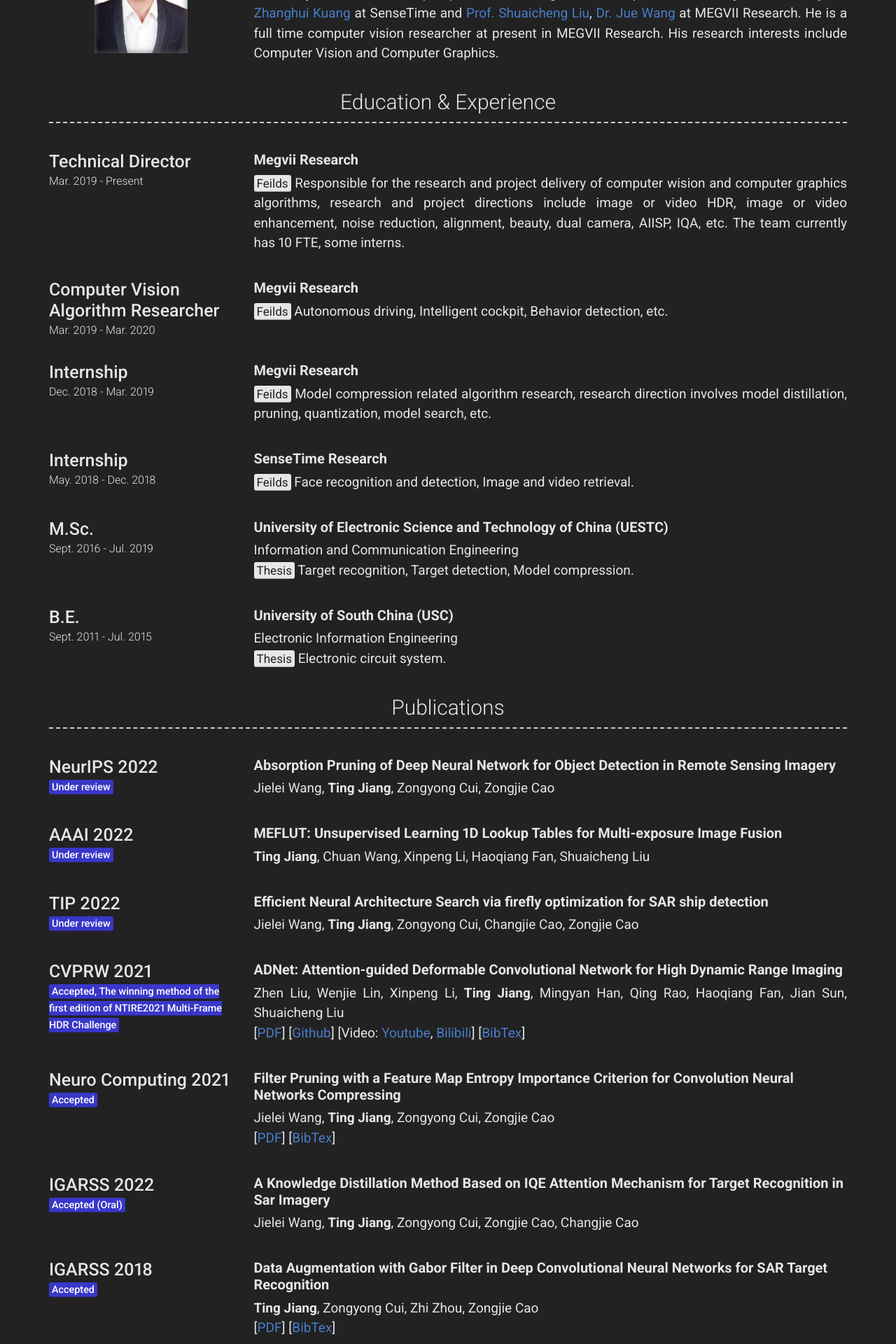
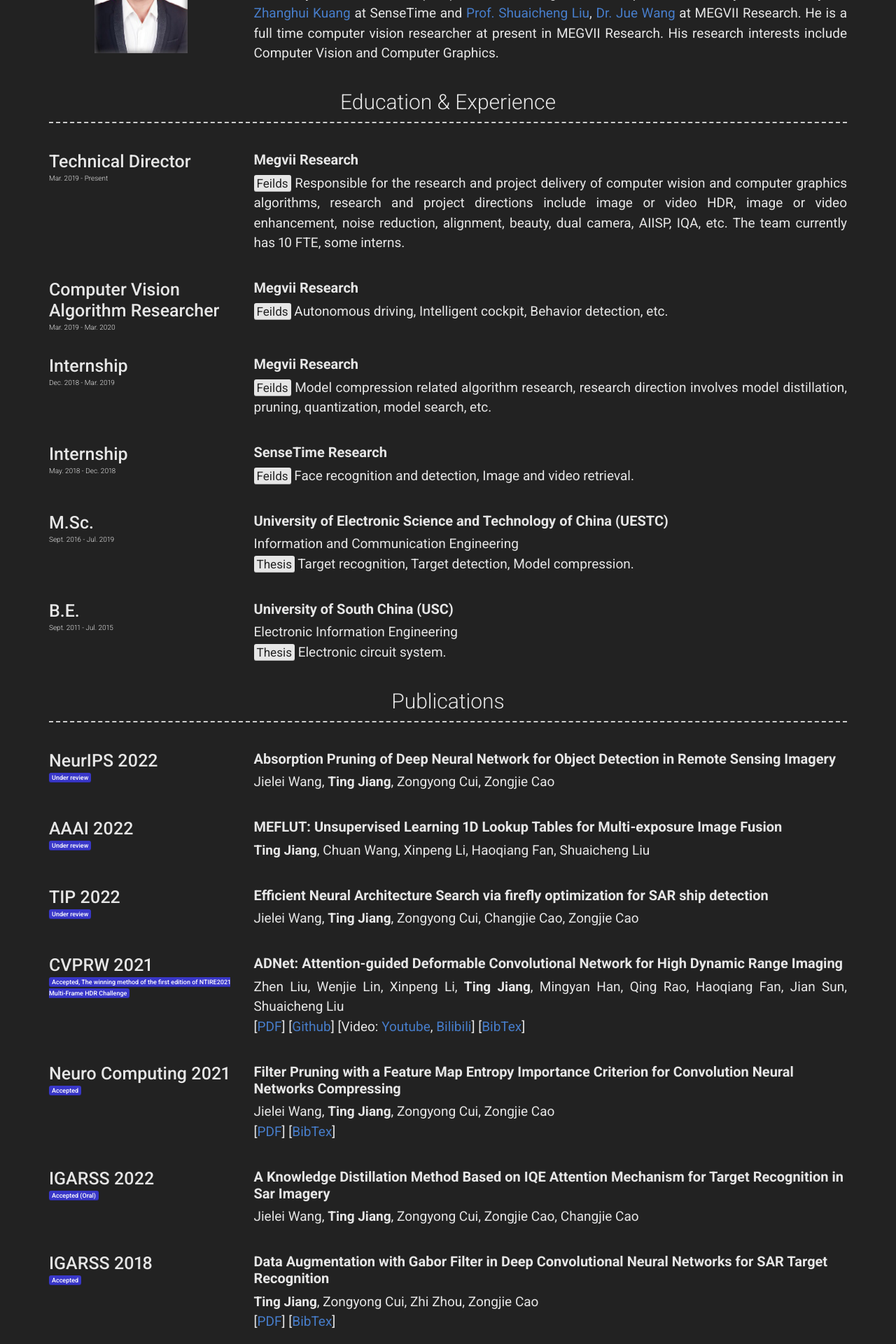
Before and after one commit to Hedlen/Hedlen.github.io, a Jekyll site: the page built from index.md, in a window 1280 px wide. Shown: the part 411-2331 px from the top of the page at 70% size. Built offline with Jekyll 4.4.1, drawn with Linux system fonts in a browser that asks for light colours; nearby versions of some CDN libraries.

Commit message:
fixed some contents

```diff
--- a/_sass/modern-resume-theme.scss
+++ b/_sass/modern-resume-theme.scss
@@ -69,7 +69,7 @@
 
     p {
       margin-bottom: 3px;
-      font-size: 1.6rem;
+      font-size: 1rem;
       text-align: inherit;
       font-weight: 300;
 
@@ -93,11 +93,11 @@
     }
 
     .fa {
-      font-size: 2rem;
+      font-size: 1rem;
     }
 
     .link {
-      font-size: 1.5rem;
+      font-size: 1rem;
     }
 
     h4 {
@@ -179,7 +179,7 @@
 }
 
 p.quote {
-  font-size: 1.4rem;
+  font-size: 1rem;
   font-style: italic;
   padding: 1rem 2.5rem;
   text-align: center;
```
